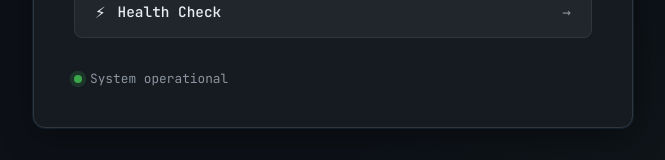
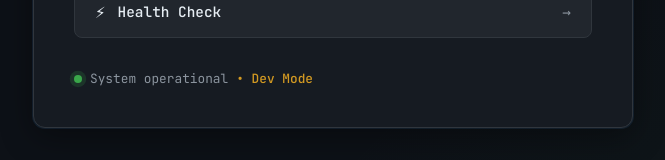
Before and after one commit to testdevzy-cmd/test-repo-ts-support, a Next.js app: page / in a window 1280 px wide. Shown: the part 439-599 px from the top of the page, without its empty margins (307-972 px from the left). Built offline with nearby package versions, Linux system fonts and the light colour scheme.

Commit message:
test: review indicator feature

```diff
--- a/src/app/globals.css
+++ b/src/app/globals.css
@@ -150,6 +150,11 @@ body {
   color: var(--text-secondary);
 }
 
+.env-badge {
+  color: var(--accent-yellow);
+  font-weight: 500;
+}
+
 .status-indicator {
   width: 8px;
   height: 8px;
--- a/src/app/page.tsx
+++ b/src/app/page.tsx
@@ -1,4 +1,8 @@
+import { isDevelopment } from "@/utils/env";
+
 export default function Home() {
+  const isDev = isDevelopment();
+
   return (
     <main className="container">
       <div className="hero">
@@ -24,6 +28,7 @@ export default function Home() {
         <div className="status">
           <span className="status-indicator"></span>
           System operational
+          {isDev && <span className="env-badge"> • Dev Mode</span>}
         </div>
       </div>
       <footer className="footer">
--- /dev/null
+++ b/src/utils/env.ts
@@ -0,0 +1,7 @@
+/**
+ * Checks if the application is running in development mode
+ * @returns true if in development, false otherwise
+ */
+export function isDevelopment(): boolean {
+  return process.env.NODE_ENV === "development";
+}
```
